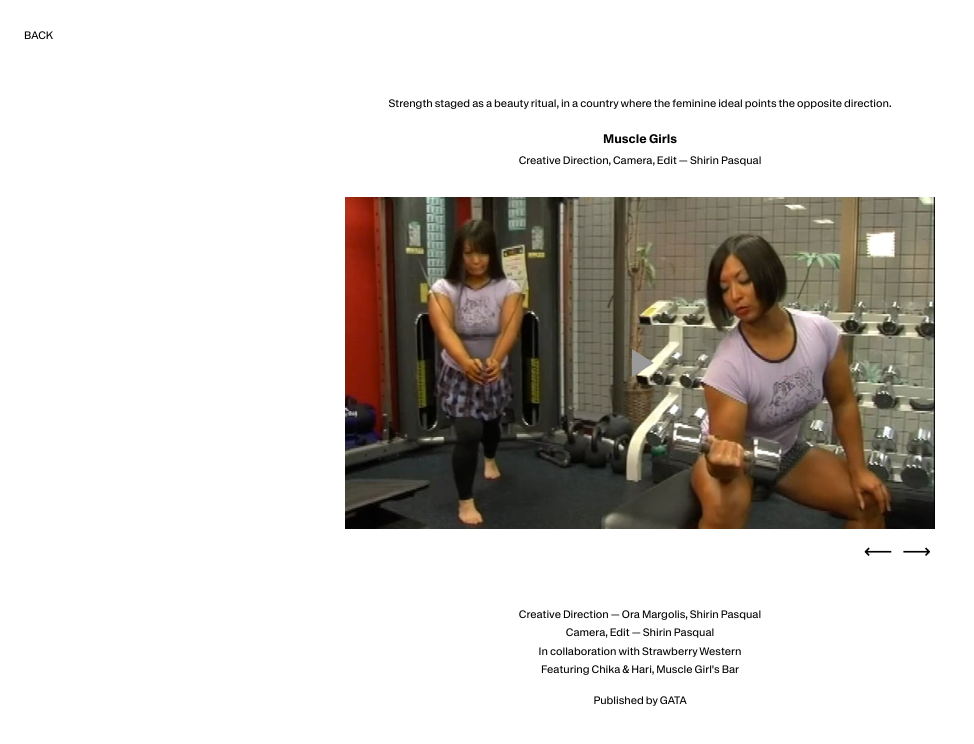
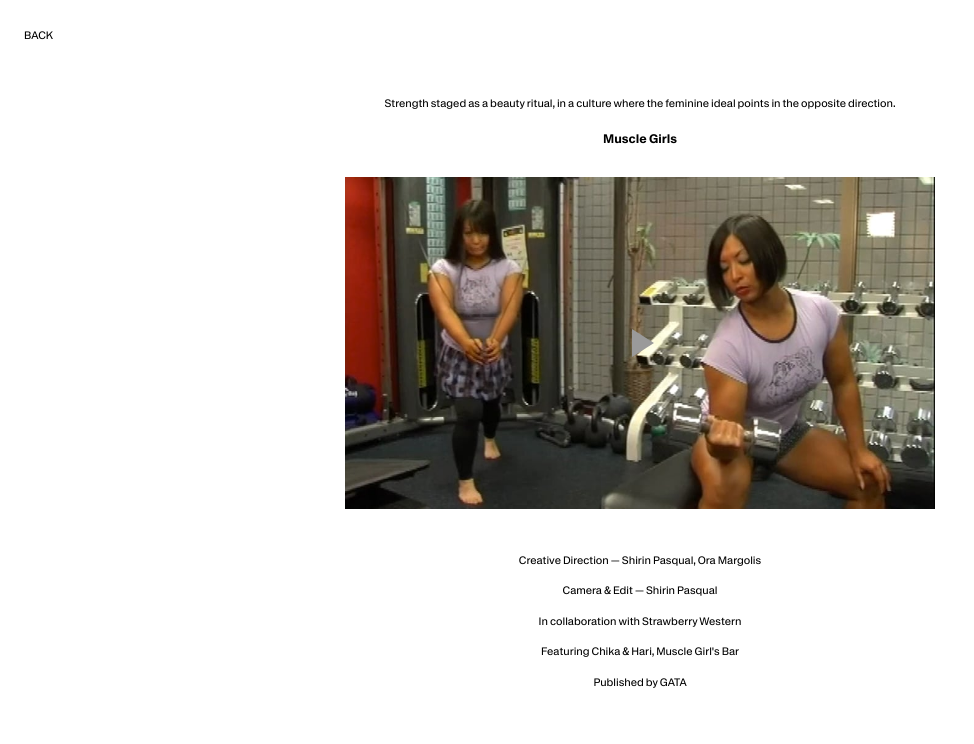
Before and after one commit to shirinpasqual-coder/shirin-website, a plain HTML site: page projects/muscle-girls/index.html in a window 1280 px wide. Shown: the whole page, without its empty margins (0-974 px from the left). Drawn offline with Linux system fonts and the light colour scheme.

Commit message:
Muscle Girls: fifth in Films, new intro, video with credits below
Co-Authored-By: Claude Opus 5.5 <noreply@anthropic.com>

```diff
--- a/projects/muscle-girls/index.html
+++ b/projects/muscle-girls/index.html
@@ -4,12 +4,12 @@
 <meta charset="UTF-8">
 <meta name="viewport" content="width=device-width, initial-scale=1.0">
 <title>Muscle Girls (2024) — GATA × Strawberry Western — Shirin Pasqual</title>
-<meta name="description" content="Muscle Girls: strength staged as a beauty ritual in Japan. A GATA × Strawberry Western editorial featuring Chika and Hari of Muscle Girl's Bar, Tokyo. Video by Shirin Pasqual.">
+<meta name="description" content="Muscle Girls: strength staged as a beauty ritual in Japan. A GATA × Strawberry Western editorial featuring Chika and Hari of Muscle Girl's Bar, Tokyo. Creative direction by Shirin Pasqual and Ora Margolis.">
 <link rel="canonical" href="https://www.shirinpasqual.com/projects/muscle-girls/">
 <meta property="og:type" content="video.other">
 <meta property="og:site_name" content="Shirin Pasqual">
 <meta property="og:title" content="Muscle Girls — Shirin Pasqual for GATA × Strawberry Western">
-<meta property="og:description" content="Strength staged as a beauty ritual, in a country where the feminine ideal points the opposite direction.">
+<meta property="og:description" content="Strength staged as a beauty ritual, in a culture where the feminine ideal points in the opposite direction.">
 <meta property="og:url" content="https://www.shirinpasqual.com/projects/muscle-girls/">
 <meta property="og:image" content="https://www.shirinpasqual.com/projects/muscle-girls/media/og.jpg">
 <meta property="og:image:width" content="1200">
@@ -23,7 +23,7 @@
   "@context": "https://schema.org",
   "@type": "VideoObject",
   "name": "Muscle Girls",
-  "description": "Strength staged as a beauty ritual, in a country where the feminine ideal points the opposite direction. A GATA × Strawberry Western editorial.",
+  "description": "Strength staged as a beauty ritual, in a culture where the feminine ideal points in the opposite direction. A GATA × Strawberry Western editorial.",
   "thumbnailUrl": "https://www.shirinpasqual.com/projects/muscle-girls/media/poster.jpg",
   "uploadDate": "2024-12-22T12:20:33Z",
   "duration": "PT46S",
@@ -43,28 +43,19 @@
 <main class="page">
 
   <div class="project-intro">
-    <p>Strength staged as a beauty ritual, in a country where the feminine ideal points the opposite direction.</p>
+    <p>Strength staged as a beauty ritual, in a culture where the feminine ideal points in the opposite direction.</p>
   </div>
 
   <h1 class="project-title">Muscle Girls</h1>
-  <p class="project-credits">Creative Direction, Camera, Edit — Shirin Pasqual</p>
-
-  <div class="still-viewer" id="stillViewer">
-    <div class="still-frame" id="stillFrame"></div>
-    <div class="still-caption" id="stillCaption">
-      <span class="still-caption-text"><span id="stillTime"></span><span id="stillLabel"></span></span>
-      <div class="still-arrows">
-        <button class="still-prev" id="stillPrev" aria-label="Previous still">&#10229;</button>
-        <button class="still-next" id="stillNext" aria-label="Next still">&#10230;</button>
-      </div>
-    </div>
+  <div class="project-video" id="projectVideo">
+    <div class="video-frame" id="videoFrame"></div>
   </div>
 
   <div class="project-footer">
-    <p>Creative Direction — Ora Margolis, Shirin Pasqual</p>
-    <p>Camera, Edit — Shirin Pasqual</p>
-    <p>In collaboration with Strawberry Western</p>
-    <p>Featuring Chika &amp; Hari, Muscle Girl's Bar</p>
+    <p>Creative Direction — Shirin Pasqual, Ora Margolis</p>
+    <p class="project-footer-spaced">Camera &amp; Edit — Shirin Pasqual</p>
+    <p class="project-footer-spaced">In collaboration with Strawberry Western</p>
+    <p class="project-footer-spaced">Featuring Chika &amp; Hari, Muscle Girl's Bar</p>
     <p class="project-footer-spaced">Published by GATA</p>
   </div>
 
@@ -72,16 +63,9 @@
 
 <script>
   const PROJECT_DATA = {
-    stills: [
-      { type: "vimeo", vimeoId: "1041544032", poster: "media/poster.jpg", alt: "A muscular woman doing dumbbell curls in a Tokyo gym, poster for the Muscle Girls video" },
-      { src: "media/stills/web/01.jpg", alt: "A muscular woman doing dumbbell curls in a gym while another woman watches, still from Muscle Girls" },
-      { src: "media/stills/web/02.jpg", alt: "A muscular woman flexing with her hands behind her head in front of a dumbbell rack, still from Muscle Girls" },
-      { src: "media/stills/web/03.jpg", alt: "Close-up of a smiling woman with long dark hair, still from Muscle Girls" },
-      { src: "media/stills/web/04.jpg", alt: "A woman training on a leg press machine, still from Muscle Girls" },
-      { src: "media/stills/web/05.jpg", alt: "Two women in tiaras and sashes waving like beauty pageant winners, still from Muscle Girls" },
-      { src: "media/stills/web/06.jpg", alt: "A woman training on a cable machine in a gym, still from Muscle Girls" },
-      { src: "media/stills/web/07.jpg", alt: "Two women in tiaras holding bouquets of roses, still from Muscle Girls" }
-    ]
+    vimeoId: "1041544032",
+    poster: "media/poster.jpg",
+    posterAlt: "A muscular woman doing dumbbell curls in a Tokyo gym, poster for the Muscle Girls video"
   };
   window.PROJECT_DATA = PROJECT_DATA;
 </script>
```
Also changed, not shown: index.html (+1 -1 lines).
